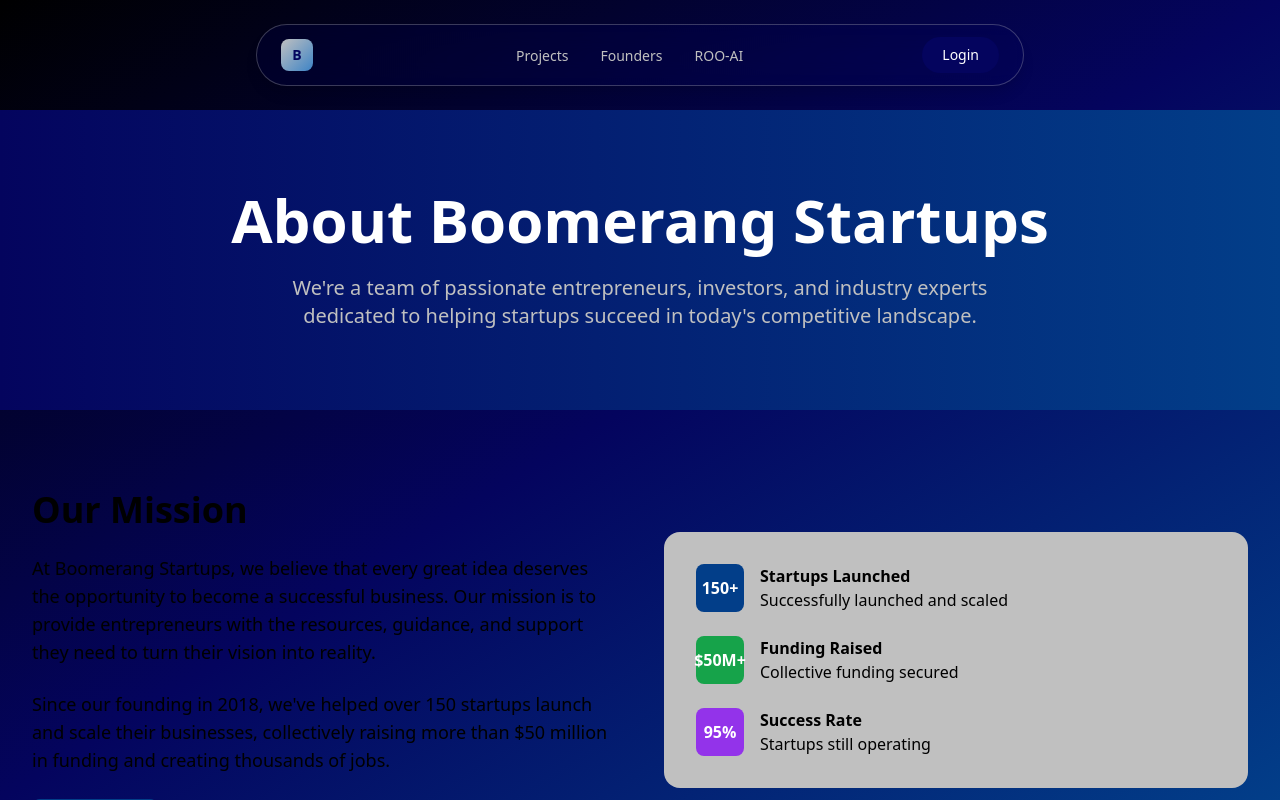
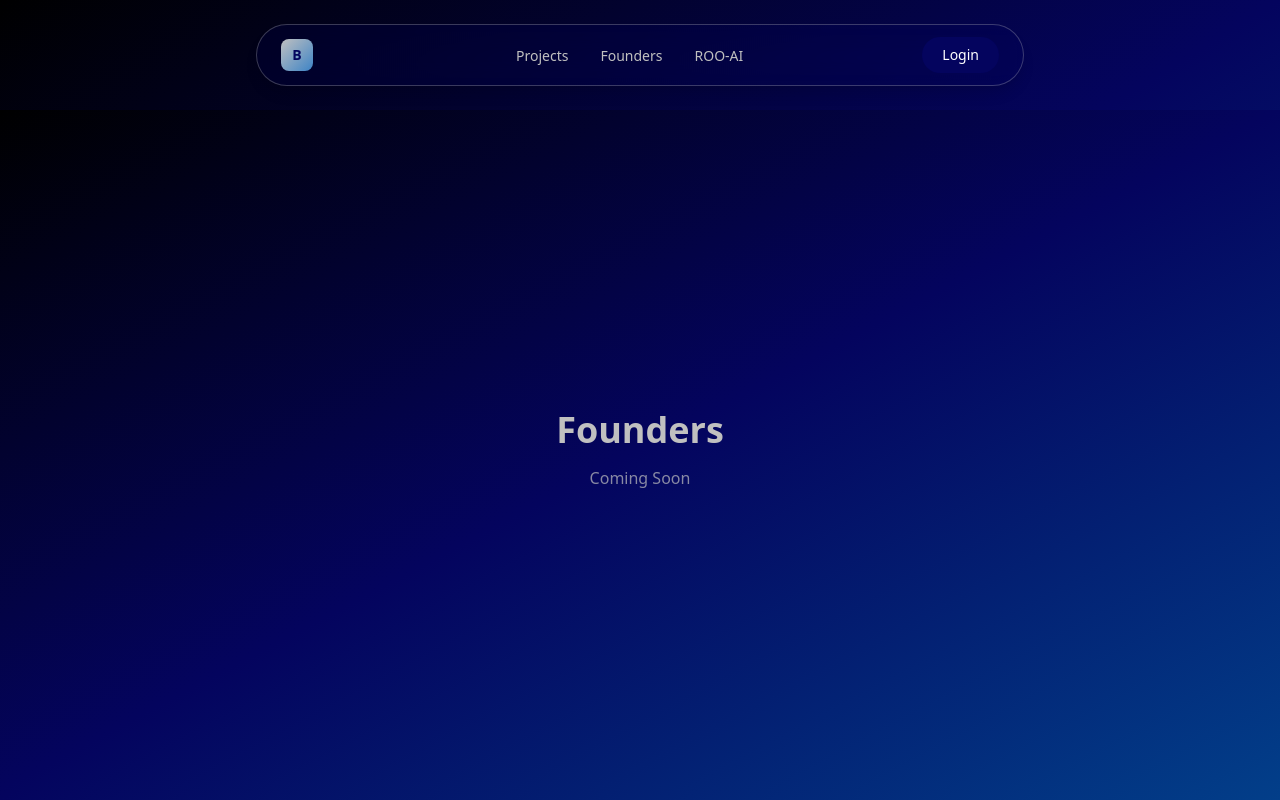
Before and after one commit to Pippinkntkm/sparkboardv5.0, a React (Vite) app: page /founders in a window 1280 px wide. Built offline with nearby package versions, Linux system fonts and the light colour scheme.

Commit message:
Create empty placeholder pages for Projects, Founders, ROO-AI, and Login

```diff
--- a/src/App.tsx
+++ b/src/App.tsx
@@ -4,6 +4,10 @@ import Home from './pages/Home'
 import About from './pages/About'
 import Services from './pages/Services'
 import Contact from './pages/Contact'
+import Projects from './pages/Projects'
+import Founders from './pages/Founders'
+import RooAI from './pages/RooAI'
+import Login from './pages/Login'
 
 function App() {
   return (
@@ -15,10 +19,10 @@ function App() {
           <Route path="/about" element={<About />} />
           <Route path="/services" element={<Services />} />
           <Route path="/contact" element={<Contact />} />
-          <Route path="/projects" element={<Services />} />
-          <Route path="/founders" element={<About />} />
-          <Route path="/roo-ai" element={<Contact />} />
-          <Route path="/login" element={<Contact />} />
+          <Route path="/projects" element={<Projects />} />
+          <Route path="/founders" element={<Founders />} />
+          <Route path="/roo-ai" element={<RooAI />} />
+          <Route path="/login" element={<Login />} />
         </Routes>
       </div>
     </Router>
--- /dev/null
+++ b/src/pages/Founders.tsx
@@ -0,0 +1,14 @@
+import React from 'react'
+
+const Founders = () => {
+  return (
+    <div className="h-[calc(100vh-120px)] w-full bg-gradient-to-br from-boomerang-black via-boomerang-navy to-boomerang-blue flex items-center justify-center">
+      <div className="text-center">
+        <h1 className="text-4xl font-bold text-boomerang-silver mb-4">Founders</h1>
+        <p className="text-boomerang-silver/70">Coming Soon</p>
+      </div>
+    </div>
+  )
+}
+
+export default Founders
--- /dev/null
+++ b/src/pages/Login.tsx
@@ -0,0 +1,14 @@
+import React from 'react'
+
+const Login = () => {
+  return (
+    <div className="h-[calc(100vh-120px)] w-full bg-gradient-to-br from-boomerang-black via-boomerang-navy to-boomerang-blue flex items-center justify-center">
+      <div className="text-center">
+        <h1 className="text-4xl font-bold text-boomerang-silver mb-4">Login</h1>
+        <p className="text-boomerang-silver/70">Coming Soon</p>
+      </div>
+    </div>
+  )
+}
+
+export default Login
--- /dev/null
+++ b/src/pages/Projects.tsx
@@ -0,0 +1,14 @@
+import React from 'react'
+
+const Projects = () => {
+  return (
+    <div className="h-[calc(100vh-120px)] w-full bg-gradient-to-br from-boomerang-black via-boomerang-navy to-boomerang-blue flex items-center justify-center">
+      <div className="text-center">
+        <h1 className="text-4xl font-bold text-boomerang-silver mb-4">Projects</h1>
+        <p className="text-boomerang-silver/70">Coming Soon</p>
+      </div>
+    </div>
+  )
+}
+
+export default Projects
--- /dev/null
+++ b/src/pages/RooAI.tsx
@@ -0,0 +1,14 @@
+import React from 'react'
+
+const RooAI = () => {
+  return (
+    <div className="h-[calc(100vh-120px)] w-full bg-gradient-to-br from-boomerang-black via-boomerang-navy to-boomerang-blue flex items-center justify-center">
+      <div className="text-center">
+        <h1 className="text-4xl font-bold text-boomerang-silver mb-4">ROO-AI</h1>
+        <p className="text-boomerang-silver/70">Coming Soon</p>
+      </div>
+    </div>
+  )
+}
+
+export default RooAI
```
